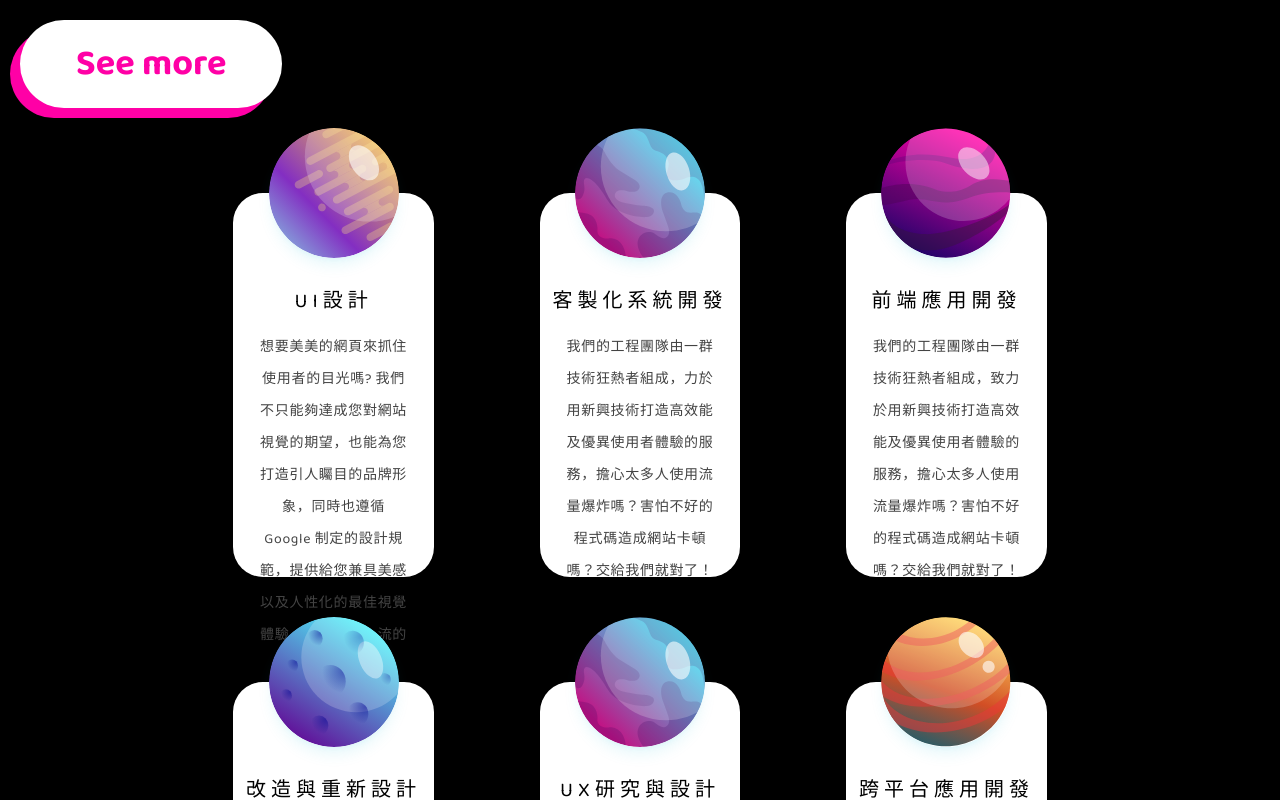
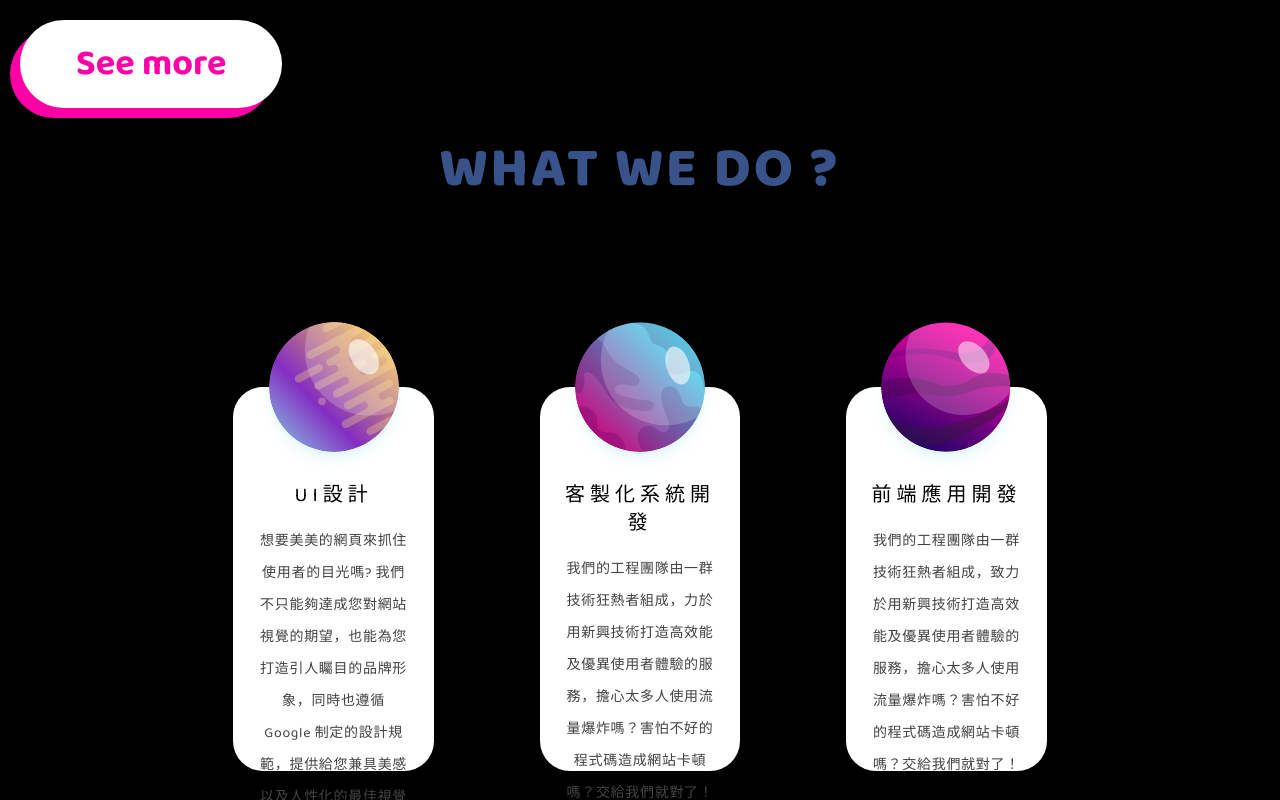
Before and after one commit to creativeplanets/homepage, a Next.js app: page / in a window 1280 px wide. Shown: the top 800 px of the page. Built offline with nearby package versions, Linux system fonts and the light colour scheme; a web font is replaced by a local one.

Commit message:
card title & padding

```diff
--- a/src/components/Card.tsx
+++ b/src/components/Card.tsx
@@ -2,7 +2,7 @@ import styles from "../styles/Card.module.css";
 import Image from "next/image";
 interface Card {
   image: any;
-  title: string;
+  subtitle: string;
   content: string;
 }
 
@@ -17,8 +17,10 @@ export default function Card(props: Card) {
         height={130}
       />
       <div className={styles.card}>
-        <div className={styles.title}>{props.title}</div>
-        <div className={styles.content}>{props.content}</div>
+        <div className={styles.textSection}>
+          <div className={styles.subtitle}>{props.subtitle}</div>
+          <div className={styles.content}>{props.content}</div>
+        </div>
       </div>
     </div>
   );
--- a/src/components/CardSection.tsx
+++ b/src/components/CardSection.tsx
@@ -9,42 +9,42 @@ import planet5 from "../assets/image/planet5.svg";
 const CardContent = [
   {
     id: 1,
-    title: "UI設計",
+    subtitle: "UI設計",
     content:
       "想要美美的網頁來抓住使用者的目光嗎? 我們不只能夠達成您對網站視覺的期望，也能為您打造引人矚目的品牌形象，同時也遵循 Google 制定的設計規範，提供給您兼具美感以及人性化的最佳視覺體驗，為您製作一流的UI/UX網頁設計。",
     image: planet1,
   },
   {
     id: 2,
-    title: "客製化系統開發",
+    subtitle: "客製化系統開發",
     content:
       "我們的工程團隊由一群技術狂熱者組成，力於用新興技術打造高效能及優異使用者體驗的服務，擔心太多人使用流量爆炸嗎？害怕不好的程式碼造成網站卡頓嗎？交給我們就對了！",
     image: planet2,
   },
   {
     id: 3,
-    title: "前端應用開發",
+    subtitle: "前端應用開發",
     content:
       "我們的工程團隊由一群技術狂熱者組成，致力於用新興技術打造高效能及優異使用者體驗的服務，擔心太多人使用流量爆炸嗎？害怕不好的程式碼造成網站卡頓嗎？交給我們就對了！",
     image: planet3,
   },
   {
     id: 4,
-    title: "改造與重新設計",
+    subtitle: "改造與重新設計",
     content:
       "對現有的服務不滿意嗎？我們協助用戶尋找現有服務的痛點，並定義關鍵問題，釐清服務旅程，並解決核心問題，改善使用者體驗，打造出更好的服務。",
     image: planet4,
   },
   {
     id: 5,
-    title: "UX研究與設計",
+    subtitle: "UX研究與設計",
     content:
       "我們的工程團隊由一群技術狂熱者組成， 致力於用新興技術打造高效能及優異使用者體驗的服務，擔心太多人使用流量爆炸嗎？害怕不好的程式碼造成網站卡頓嗎？ 交給我們就對了！",
     image: planet2,
   },
   {
     id: 6,
-    title: "跨平台應用開發",
+    subtitle: "跨平台應用開發",
     content:
       "跨平台App的使用者體驗一致性是我們追求的目標，利用前瞻的技術讓使用者不管在任何平台都能有相同的體驗，減少重新學習成本，降低疑惑，並提升使用者對App的安全感與滿意度，建立信任。",
     image: planet5,
@@ -53,17 +53,20 @@ const CardContent = [
 
 export default function CardSection() {
   return (
+    <div>
+      <div className={styles.title}>WHAT WE DO ?</div>
       <div className={styles.cardSection}>
         {CardContent.map((v, i) => {
           return (
             <Card
               key={i}
-            title={v.title}
+              subtitle={v.subtitle}
               content={v.content}
               image={v.image}
             ></Card>
           );
         })}
       </div>
+    </div>
   );
 }
--- /dev/null
+++ b/src/components/ScrollToTop.tsx
@@ -0,0 +1,7 @@
+import styles from "../styles/Button.module.css";
+
+interface ScrollToTop {}
+
+export default function ScrollToTop(props: ScrollToTop) {
+  return <div></div>;
+}
--- a/src/pages/index.tsx
+++ b/src/pages/index.tsx
@@ -3,6 +3,7 @@ import Image from "next/image";
 import { Inter } from "next/font/google";
 import Button from "@/components/Button";
 import CardSection from "@/components/CardSection";
+import ScrollToTop from "@/components/ScrollToTop";
 
 const inter = Inter({ subsets: ["latin"] });
 
@@ -18,6 +19,7 @@ export default function Home() {
       <main>
         <Button title="See more"></Button>
         <CardSection></CardSection>
+        <ScrollToTop></ScrollToTop>
       </main>
     </>
   );
--- a/src/styles/Card.module.css
+++ b/src/styles/Card.module.css
@@ -1,5 +1,10 @@
+.title {
+  @apply text-title font-extrabold tracking-wider text-blue text-center;
+  padding-bottom: 50px;
+}
 .cardSection {
   @apply w-xl grid grid-cols-3 gap-x-cardXl gap-y-10 m-auto;
+  padding: 60px 0;
 }
 .card {
   @apply bg-white text-black text-center rounded-30 shadow-card h-cardXl;
@@ -8,9 +13,13 @@
   @apply rounded-full mx-auto shadow-lg shadow-cyan-500/10 relative z-10;
   margin-bottom: -65px;
 }
-.title {
-  @apply text-xl tracking-5 pt-cardTitle;
+.textSection {
+  @apply gap-y-2 grid px-3 pb-12;
+  padding-top: 90px;
+}
+.subtitle {
+  @apply text-xl tracking-5 px-2.5 py-1;
 }
 .content {
-  @apply text-sm text-434343 tracking-wider leading-8 pt-4 px-6 pb-cardContent;
+  @apply text-sm text-434343 tracking-wider leading-8 px-3 py-1;
 }
--- a/tailwind.config.js
+++ b/tailwind.config.js
@@ -8,7 +8,11 @@ module.exports = {
     extend: {
       colors: {
         purple: "#FF00A6",
+        blue: "#37538A",
         434343: "#434343",
+      },
+      fontSize: {
+        title: "3.5rem",
       },
       lineHeight: {
         64: "4rem",
@@ -28,10 +32,6 @@ module.exports = {
       height: {
         cardXl: "24rem",
       },
-      padding: {
-        cardTitle: "5.875rem",
-        cardContent: "3.25rem",
-      },
       spacing: {
         cardXl: "6.625rem",
       },
```
Lines whose indentation alone changed are shown as unchanged.
